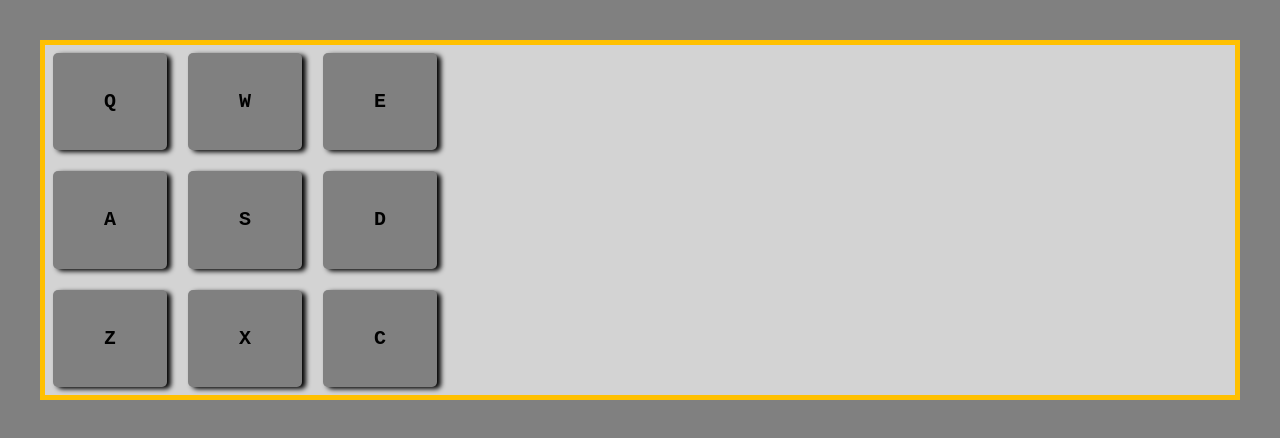
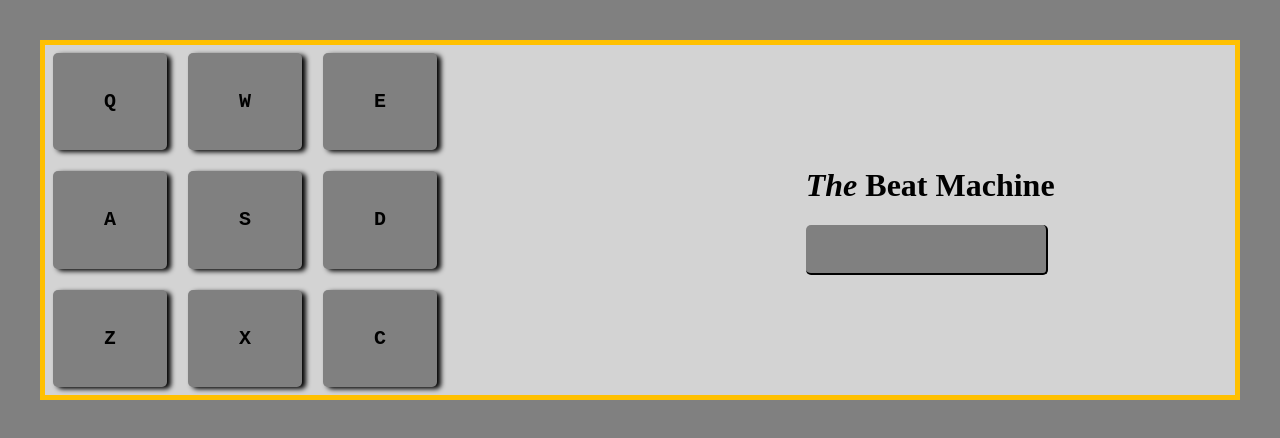
Before and after one commit to rosswilliamsdev/fCC_React_Projects, a React (Vite) app in the folder FCC_Drum_Machine/: page / in a window 1280 px wide. Shown: the top 438 px of the page. Built offline with nearby package versions, Linux system fonts and the light colour scheme.

Commit message:
Story 7 Done

```diff
--- a/FCC_Drum_Machine/src/App.css
+++ b/FCC_Drum_Machine/src/App.css
@@ -12,6 +12,9 @@ body {
 #drum-machine {
   background-color: #d3d3d3;
   border: 5px solid #ffc000;
+  display: flex;
+  align-items: center;
+  justify-content: center;
 }
 
 .drum-pad {
@@ -35,4 +38,22 @@ body {
   grid-template-columns: 1fr 1fr 1fr;
   grid-template-rows: 1fr 1fr 1fr;
   gap: 5px;
+  margin-right: auto;
 }
+
+#display {
+  margin: auto;
+  text-align: center;
+}
+
+.sample-name {
+  background-color: gray;
+  border-bottom: 2px solid black;
+  border-right: 2px solid black;
+  width: 15rem;
+  height: 3rem;
+  border-radius: 5px;
+  display: flex;
+  align-items: center;
+  justify-content: center;
+}
--- a/FCC_Drum_Machine/src/App.jsx
+++ b/FCC_Drum_Machine/src/App.jsx
@@ -1,11 +1,62 @@
 import Buttons from "./Buttons";
 import "./App.css";
+import { useEffect } from "react";
+import { heaterKit } from "./heaterKit";
+import { useState } from "react";
 
 export default function App() {
+  const [display, setDisplay] = useState("");
+  const soundClipsMap = {
+    q: heaterKit[0].sampleURL,
+    w: heaterKit[1].sampleURL,
+    e: heaterKit[2].sampleURL,
+    a: heaterKit[3].sampleURL,
+    s: heaterKit[4].sampleURL,
+    d: heaterKit[5].sampleURL,
+    z: heaterKit[6].sampleURL,
+    x: heaterKit[7].sampleURL,
+    c: heaterKit[8].sampleURL,
+  };
+  const soundDescMap = {
+    q: heaterKit[0].desc,
+    w: heaterKit[1].desc,
+    e: heaterKit[2].desc,
+    a: heaterKit[3].desc,
+    s: heaterKit[4].desc,
+    d: heaterKit[5].desc,
+    z: heaterKit[6].desc,
+    x: heaterKit[7].desc,
+    c: heaterKit[8].desc,
+  };
+  const handleKeyPress = (event) => {
+    // Define the key-to-sound mapping
+
+    // Check if the pressed key has a corresponding sound
+    const keyPressed = event.key.toLowerCase();
+    const soundFileName = soundClipsMap[keyPressed];
+    const descFileName = soundDescMap[keyPressed];
+
+    // If a sound is mapped to the pressed key, play it & display the sample title
+    if (soundFileName) {
+      const audio = new Audio(soundFileName);
+      setDisplay(descFileName);
+      audio.play();
+    }
+  };
+  useEffect(() => {
+    window.addEventListener("keydown", handleKeyPress);
+    return () => {
+      window.removeEventListener("keydown", handleKeyPress);
+    };
+  }, []);
   return (
     <div id="drum-machine">
+      <Buttons setDisplay={setDisplay} soundDescMap={soundDescMap} />
       <div id="display">
-        <Buttons />
+        <h1>
+          <em>The</em> Beat Machine
+        </h1>
+        <h2 className="sample-name">{display}</h2>
       </div>
     </div>
   );
--- a/FCC_Drum_Machine/src/Buttons.jsx
+++ b/FCC_Drum_Machine/src/Buttons.jsx
@@ -1,48 +1,20 @@
 import { heaterKit } from "./heaterKit";
-import { useEffect } from "react";
 
-export default function Buttons() {
-  const display = document.getElementById("display");
-  const handleKeyPress = (event) => {
-    // Define the key-to-sound mapping
-    const soundMap = {
-      q: heaterKit[0].sampleURL,
-      w: heaterKit[1].sampleURL,
-      e: heaterKit[2].sampleURL,
-      a: heaterKit[3].sampleURL,
-      s: heaterKit[4].sampleURL,
-      d: heaterKit[5].sampleURL,
-      z: heaterKit[6].sampleURL,
-      x: heaterKit[7].sampleURL,
-      c: heaterKit[8].sampleURL,
-    };
-
-    // Check if the pressed key has a corresponding sound
-    const keyPressed = event.key.toLowerCase();
-    const soundFileName = soundMap[keyPressed];
-
-    // If a sound is mapped to the pressed key, play it
-    if (soundFileName) {
-      const audio = new Audio(soundFileName);
-      audio.play();
-
-      // create a separate array like soundMap but of the clip titles, display them with an h1 when a key is pressed
-
-      // display.innerHTML = <h1></h1>
-    }
-  };
-
+export default function Buttons({ setDisplay, soundDescMap }) {
   function handleClick(e) {
     let audio = e.target.children[0];
+    let descKeys = Object.keys(soundDescMap);
+    let clickedPadLetter = e.target.innerText.toLowerCase();
     audio.play();
+    // iterate through the soundDescMap object to see if any keys match the letter of the drumpad clicked
+    if (descKeys.includes(clickedPadLetter)) {
+      Object.keys(soundDescMap).forEach((key) => {
+        if (key === clickedPadLetter) {
+          setDisplay(soundDescMap[key]);
+        }
+      });
+    }
   }
-
-  useEffect(() => {
-    window.addEventListener("keydown", handleKeyPress);
-    return () => {
-      window.removeEventListener("keydown", handleKeyPress);
-    };
-  }, []);
 
   return (
     <div className="pad-grid">
```
